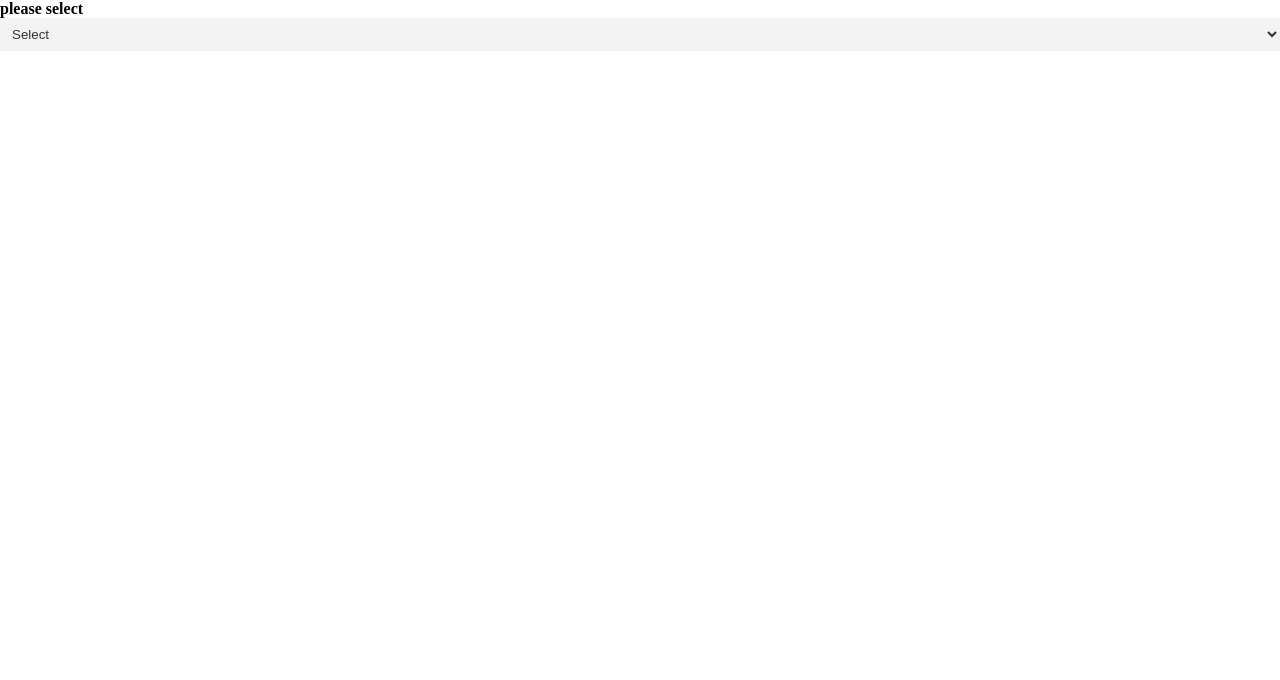
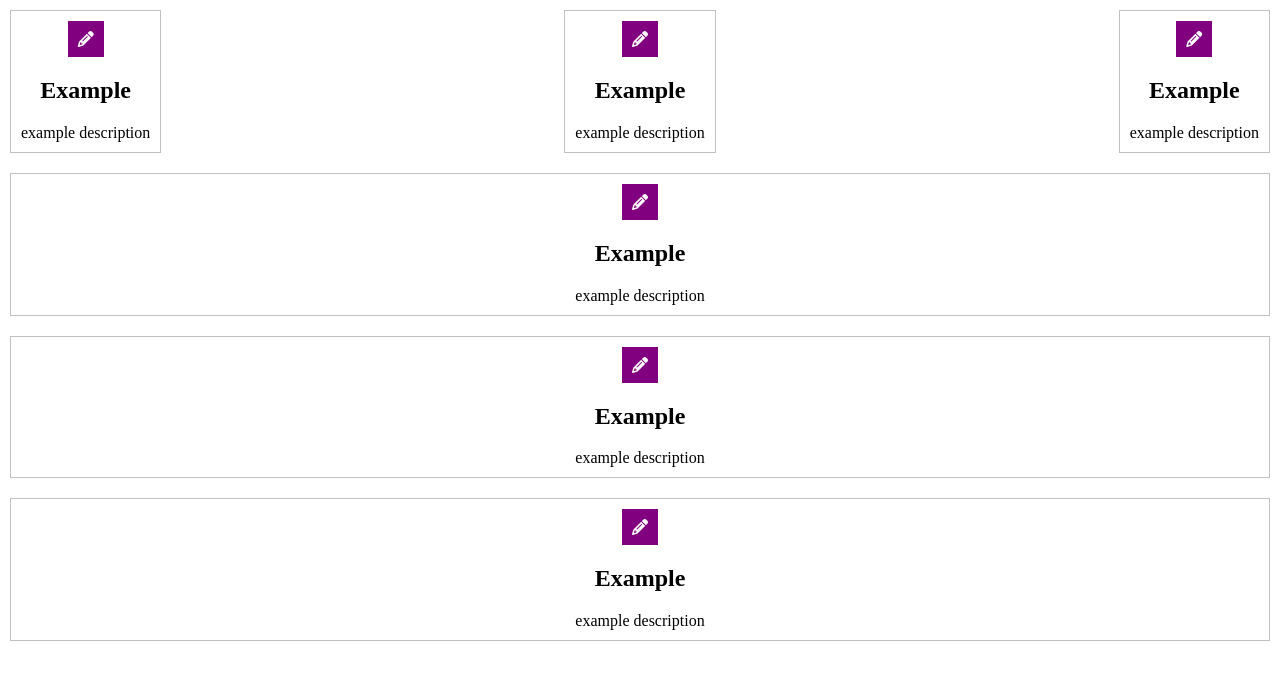
Before and after one commit to LozanIvanov/React-Project, a React (Create React App) app: page / in a window 1280 px wide. Shown: the top 680 px of the page. Built offline with nearby package versions, Linux system fonts and the light colour scheme.

Commit message:
ListReact

```diff
--- a/public/index.html
+++ b/public/index.html
@@ -2,6 +2,7 @@
 <html lang="en">
   <head>
     <meta charset="utf-8" />
+
     <link rel="icon" href="%PUBLIC_URL%/favicon.ico" />
     <meta name="viewport" content="width=device-width, initial-scale=1" />
     <meta name="theme-color" content="#000000" />
@@ -25,6 +26,7 @@
       Learn how to configure a non-root public URL by running `npm run build`.
     -->
     <title>React App</title>
+    <link rel="stylesheet" href="https://cdnjs.cloudflare.com/ajax/libs/font-awesome/6.5.1/css/all.min.css" integrity="sha512-DTOQO9RWCH3ppGqcWaEA1BIZOC6xxalwEsw9c2QQeAIftl+Vegovlnee1c9QX4TctnWMn13TZye+giMm8e2LwA==" crossorigin="anonymous" referrerpolicy="no-referrer" />
   </head>
   <body>
     <noscript>You need to enable JavaScript to run this app.</noscript>
--- /dev/null
+++ b/src/components/AppList.js
@@ -0,0 +1,25 @@
+import React, { useState } from "react";
+import List from "./list/List";
+
+export default function AppList() {
+    const items = [
+        { icon: 'fa-solid fa-pencil', title: 'Example', description: 'example description' },
+        { icon: 'fa fa-pencil', title: 'Example', description: 'example description' },
+        { icon: 'fa fa-pencil', title: 'Example', description: 'example description' },
+    ]
+    return (
+        <div>
+            <List
+                items={items}
+                width={'30%'}
+                direction={'row'}
+            />
+
+            <List
+                items={items}
+                width={'100%'}
+                direction={'column'}
+            />
+        </div>
+    )
+}
--- /dev/null
+++ b/src/components/list/List.js
@@ -0,0 +1,21 @@
+import React from "react";
+import ListSingleItem from "./ListSingleItem";
+
+export default function List(props) {
+    const style = {
+        container: {
+            display: 'flex',
+            justifyContent: 'space-between',
+            flexDirection: props.direction
+        }
+    }
+
+    return (
+        <div style={style.container} >
+            {props.items.map(x => <ListSingleItem
+                icon={x.icon}
+                title={x.title}
+                description={x.description} />)}
+        </div>
+    )
+}
--- /dev/null
+++ b/src/components/list/ListSingleItem.js
@@ -0,0 +1,35 @@
+import React from "react";
+
+export default function ListSingleItem(props) {
+     const style={
+        container:{
+
+            textAlign: 'center',
+            padding: 10
+        },
+        icon:{
+            background: 'purple',
+            color: 'white',
+            padding: 10
+        },
+        inner:{
+            border:'1px solid silver',
+            padding:10,
+            width: props.width,
+        },
+        title:{
+            fontsize:20
+        }
+     }
+    return (
+        <>
+            <div style={style.container}>
+                <div style={style.inner}>
+                 <i className={props.icon}  style={style.icon}/>
+                 <h2 style={style.title}>{props.title}</h2>
+                 <div>{props.description}</div>
+                </div>
+            </div>
+        </>
+    )
+}
--- a/src/exersize1/AppLogin.js
+++ b/src/exersize1/AppLogin.js
@@ -10,7 +10,7 @@ export default function AppLogin() {
 
     function Input(event) {
         const {name, value} = event.target;
-        setformdata({...formdata, [name]: value });
+        setdata({...data, [name]: value });
     }
     function Login(){
         if(data.username == 'user' && data.password=='111' ){
--- a/src/indec.css
+++ b/src/indec.css
@@ -5,3 +5,6 @@ html ,body{
 img{
     width:100%
 }
+*{
+    box-sizing: border;
+}
--- a/src/index.js
+++ b/src/index.js
@@ -20,11 +20,12 @@ import AppLogin from './exersize1/AppLogin';
 import Check from './exersize1/Checkbox';
 import AppButton from './exersize1/AppButton';
 import AppDropdown from './exersize1/AppDropdown';
+import AppList from './components/AppList';
 
 const root = ReactDOM.createRoot(document.getElementById('root'));
 root.render(
   <React.StrictMode>
 
-    <AppDropdown/>
+    <AppList/>
   </React.StrictMode>
 );
```
